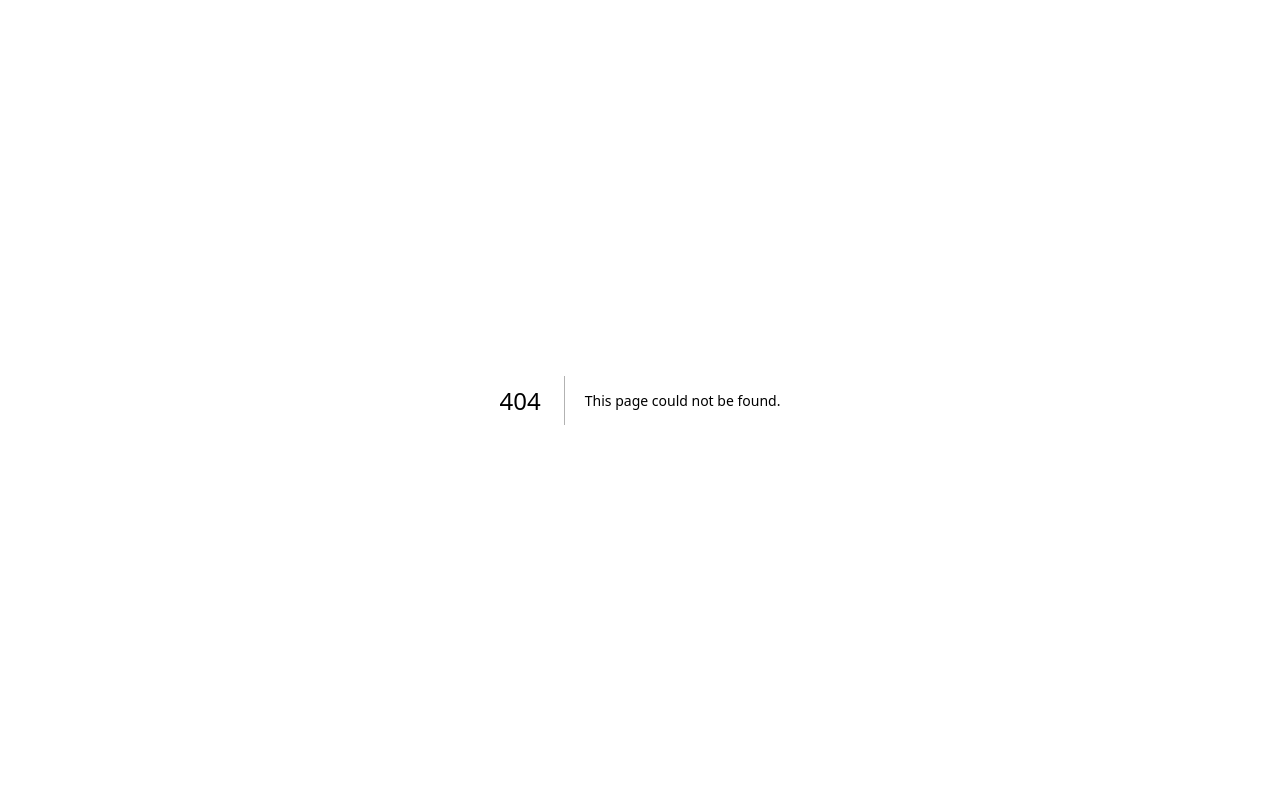
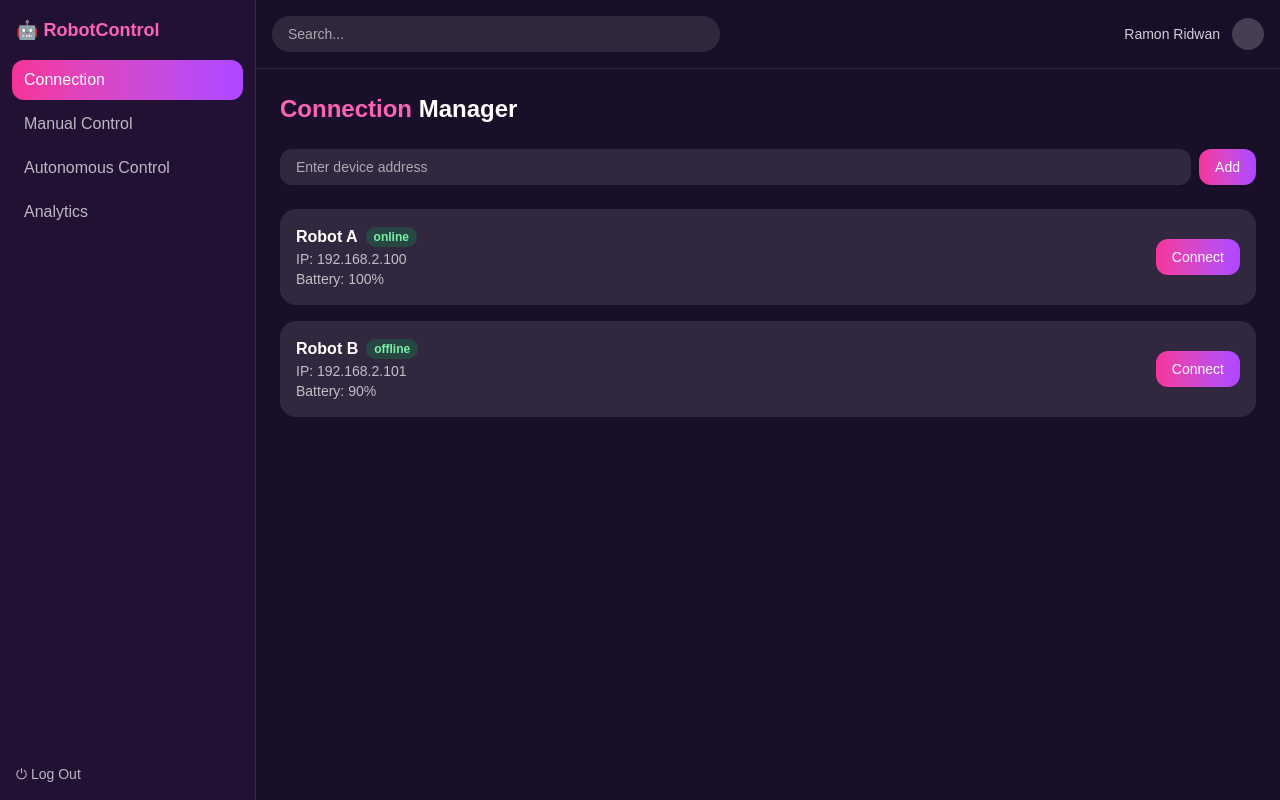
Before and after one commit to hoangbao2709/robot_cho, a Next.js app in the folder frontend/: page /connection in a window 1280 px wide. Before the commit this address had no page. Built offline with nearby package versions, Linux system fonts and the light colour scheme.

Commit message:
create connection_page, sidebar, topbar

```diff
--- /dev/null
+++ b/frontend/app/(dashboard)/connection/page.tsx
@@ -0,0 +1,37 @@
+"use client";
+import { useState } from "react";
+import GradientButton from "@/components/GradientButton";
+import ConnectionCard from "@/components/ConnectionCard";
+
+export default function ConnectionPage() {
+  const [devices, setDevices] = useState([
+    { id: 1, name: "Robot A", ip: "192.168.2.100", battery: 100, status: "online" },
+    { id: 2, name: "Robot B", ip: "192.168.2.101", battery: 90, status: "offline" },
+  ]);
+  const [addr, setAddr] = useState("");
+
+  return (
+    <section>
+      <h1 className="mb-6 text-2xl font-bold">
+        <span className="text-pink-400">Connection</span> Manager
+      </h1>
+
+      <div className="flex gap-2 mb-6">
+        <input
+          type="text"
+          placeholder="Enter device address"
+          value={addr}
+          onChange={(e) => setAddr(e.target.value)}
+          className="flex-1 rounded-xl bg-white/10 px-4 py-2 text-sm placeholder:text-white/60 focus:outline-none"
+        />
+        <GradientButton onClick={() => setAddr("")}>Add</GradientButton>
+      </div>
+
+      <div className="grid gap-4">
+        {devices.map((dev) => (
+          <ConnectionCard key={dev.id} device={dev} />
+        ))}
+      </div>
+    </section>
+  );
+}
--- /dev/null
+++ b/frontend/app/(dashboard)/layout.tsx
@@ -0,0 +1,19 @@
+import "../globals.css";
+import Sidebar from "@/components/Sidebar";
+import Topbar from "@/components/Topbar";
+
+export default function DashboardLayout({ children }: { children: React.ReactNode }) {
+  return (
+      <div className="min-h-screen bg-[#1A0F28] text-white">
+        <div className="flex min-h-screen">
+          {/* Sidebar bên trái */}
+          <Sidebar />
+          {/* Phần chính bên phải */}
+          <div className="flex flex-col flex-1">
+            <Topbar />
+            <main className="flex-1 p-6">{children}</main>
+          </div>
+        </div>
+      </div>
+  );
+}
--- a/frontend/app/page.tsx
+++ b/frontend/app/page.tsx
@@ -64,7 +64,7 @@ export default function Home() {
             alt="File icon"
             width={16}
             height={16}
-          />
+          />x
           Learn
         </a>
         <a
--- /dev/null
+++ b/frontend/components/ConnectionCard.tsx
@@ -0,0 +1,21 @@
+"use client";
+
+export default function ConnectionCard({ device }: { device: any }) {
+  return (
+    <div className="flex justify-between items-center rounded-2xl bg-white/10 p-4">
+      <div>
+        <div className="font-semibold flex items-center gap-2">
+          <span>{device.name}</span>
+          <span className="text-xs bg-green-500/20 text-green-300 px-2 py-0.5 rounded-full">
+            {device.status}
+          </span>
+        </div>
+        <div className="text-sm text-white/70">IP: {device.ip}</div>
+        <div className="text-sm text-white/70">Battery: {device.battery}%</div>
+      </div>
+      <button className="rounded-xl bg-gradient-to-r from-pink-500 to-purple-500 px-4 py-2 text-sm">
+        Connect
+      </button>
+    </div>
+  );
+}
--- /dev/null
+++ b/frontend/components/GradientButton.tsx
@@ -0,0 +1,10 @@
+export default function GradientButton({ children, ...props }: React.ButtonHTMLAttributes<HTMLButtonElement>) {
+  return (
+    <button
+      {...props}
+      className="bg-gradient-to-r from-pink-500 to-purple-500 px-4 py-2 rounded-xl text-sm text-white shadow hover:opacity-90"
+    >
+      {children}
+    </button>
+  );
+}
--- /dev/null
+++ b/frontend/components/Sidebar.tsx
@@ -0,0 +1,36 @@
+"use client";
+import Link from "next/link";
+import { usePathname } from "next/navigation";
+
+const menu = [
+  { href: "/connection", label: "Connection" },
+  { href: "/teleop", label: "Manual Control" },
+  { href: "/autonomous", label: "Autonomous Control" },
+  { href: "/analytics", label: "Analytics" },
+];
+
+export default function Sidebar() {
+  const path = usePathname();
+
+  return (
+    <aside className="w-64 bg-[#221133] border-r border-white/10 flex flex-col">
+      <div className="p-4 text-pink-400 font-bold text-lg">🤖 RobotControl</div>
+      <nav className="flex-1 space-y-1 px-3">
+        {menu.map((item) => (
+          <Link
+            key={item.href}
+            href={item.href}
+            className={`block rounded-xl px-3 py-2 ${
+              path.startsWith(item.href)
+                ? "bg-gradient-to-r from-pink-500 to-purple-500 text-white"
+                : "hover:bg-white/5 text-white/70"
+            }`}
+          >
+            {item.label}
+          </Link>
+        ))}
+      </nav>
+      <div className="p-4 text-sm opacity-70">⏻ Log Out</div>
+    </aside>
+  );
+}
--- /dev/null
+++ b/frontend/components/Topbar.tsx
@@ -0,0 +1,14 @@
+export default function Topbar() {
+  return (
+    <header className="border-b border-white/10 bg-[#1A0F28]/70 backdrop-blur p-4 flex justify-between">
+      <input
+        placeholder="Search..."
+        className="rounded-full bg-white/10 px-4 py-2 text-sm placeholder:text-white/60 focus:outline-none flex-1 max-w-md"
+      />
+      <div className="flex items-center gap-3 text-sm text-white/80">
+        <span>Ramon Ridwan</span>
+        <div className="h-8 w-8 rounded-full bg-white/20"></div>
+      </div>
+    </header>
+  );
+}
```
Also changed, not shown: 1 other file (tests, documents, lock files or other folders).
